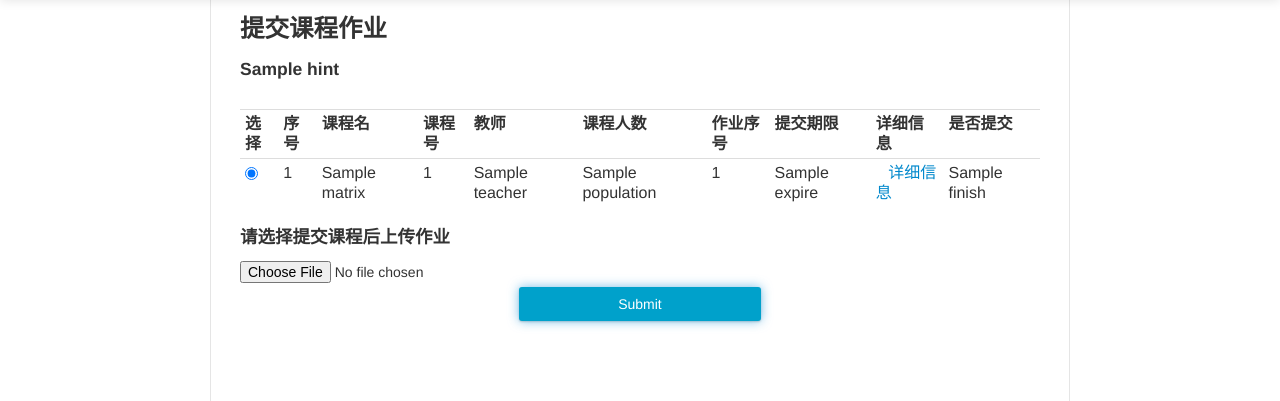
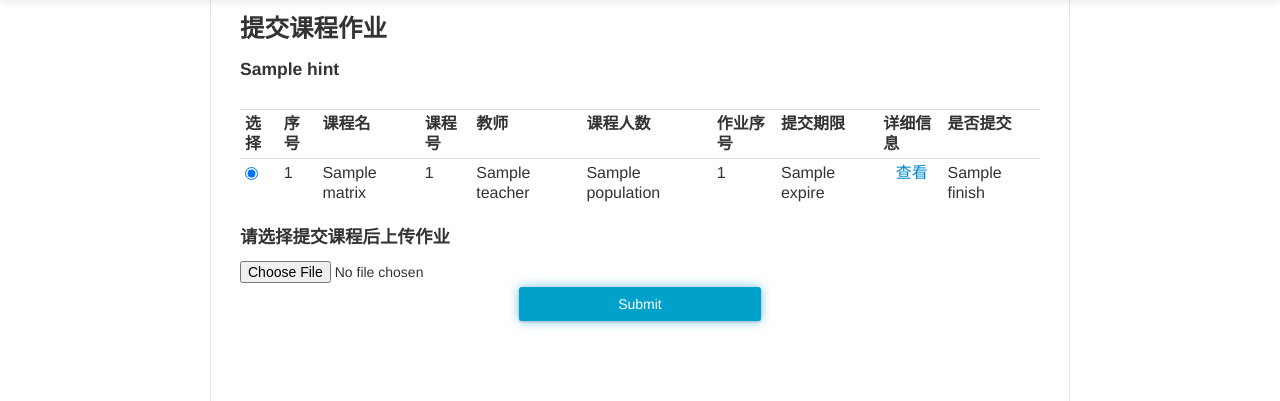
Before and after one commit to Tunghsu/SAMS, a Django app: template templates/stuhome.html in a window 1280 px wide. Shown: the part 41-442 px from the top of the page. Run offline with Django 3.2, Linux system fonts and the light colour scheme; the template is opened without the code that fills it: most values are stand-ins (such as "Sample title", 1, 10 or a date in 2020); parts of the project's set-up code (start-up, migrations or seed data) failed here and were passed over; some web fonts are replaced.

Commit message:
Bugfix Done

```diff
--- a/templates/stuhome.html
+++ b/templates/stuhome.html
@@ -33,7 +33,7 @@
   <td>{{ i.population }}</td>
   <td>{{ i.assignmentNum }}</td>
   <td>{{ i.expire }}</td>
-  <td><a href="#"><i class="icon-pencil"></i>详细信息</a></td>
+  <td><a href="#"><i class="icon-pencil"></i>查看</a></td>
   <td>{{ i.finish }}</td>
 </tr>
 {% endfor %}
```
